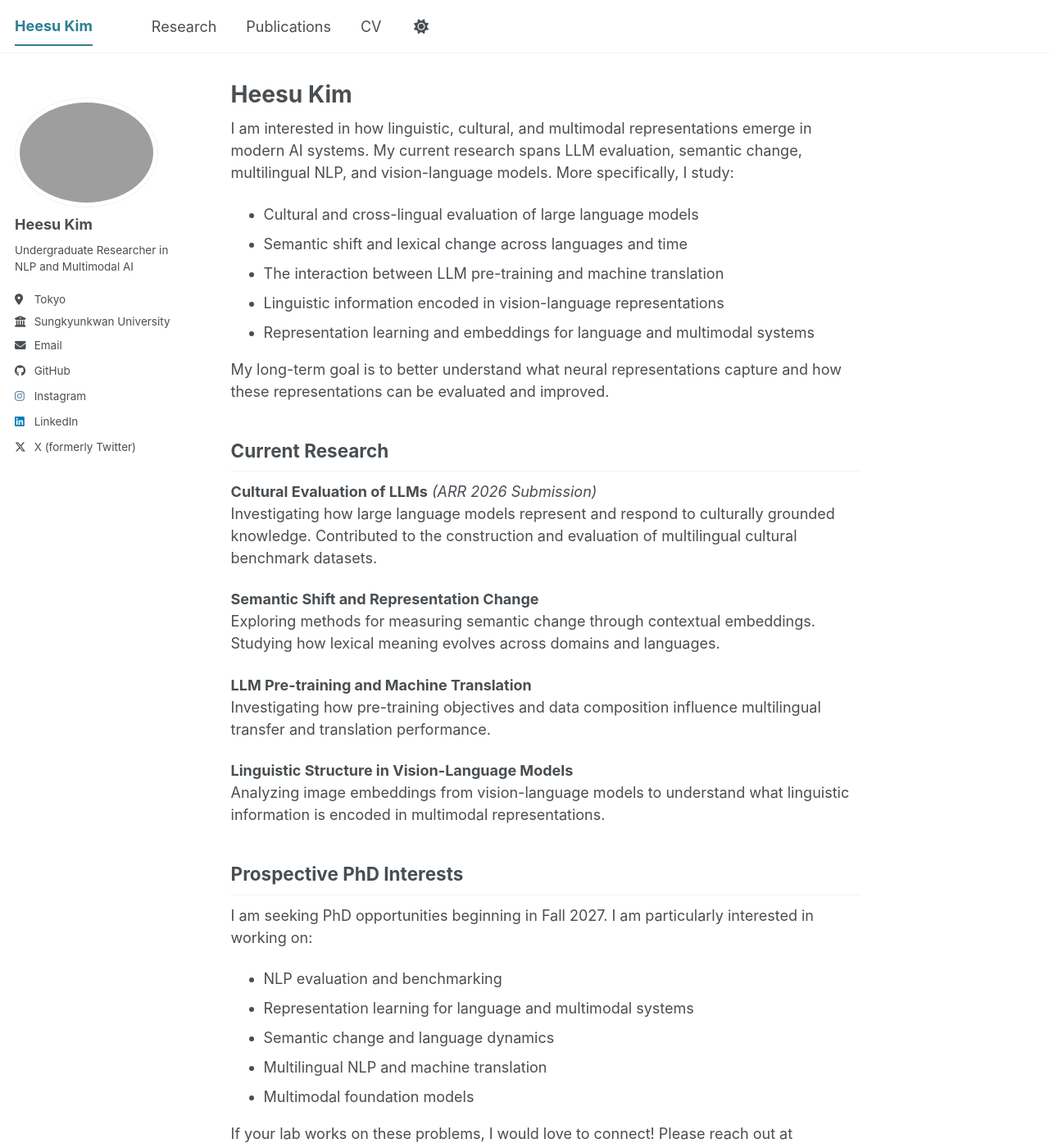
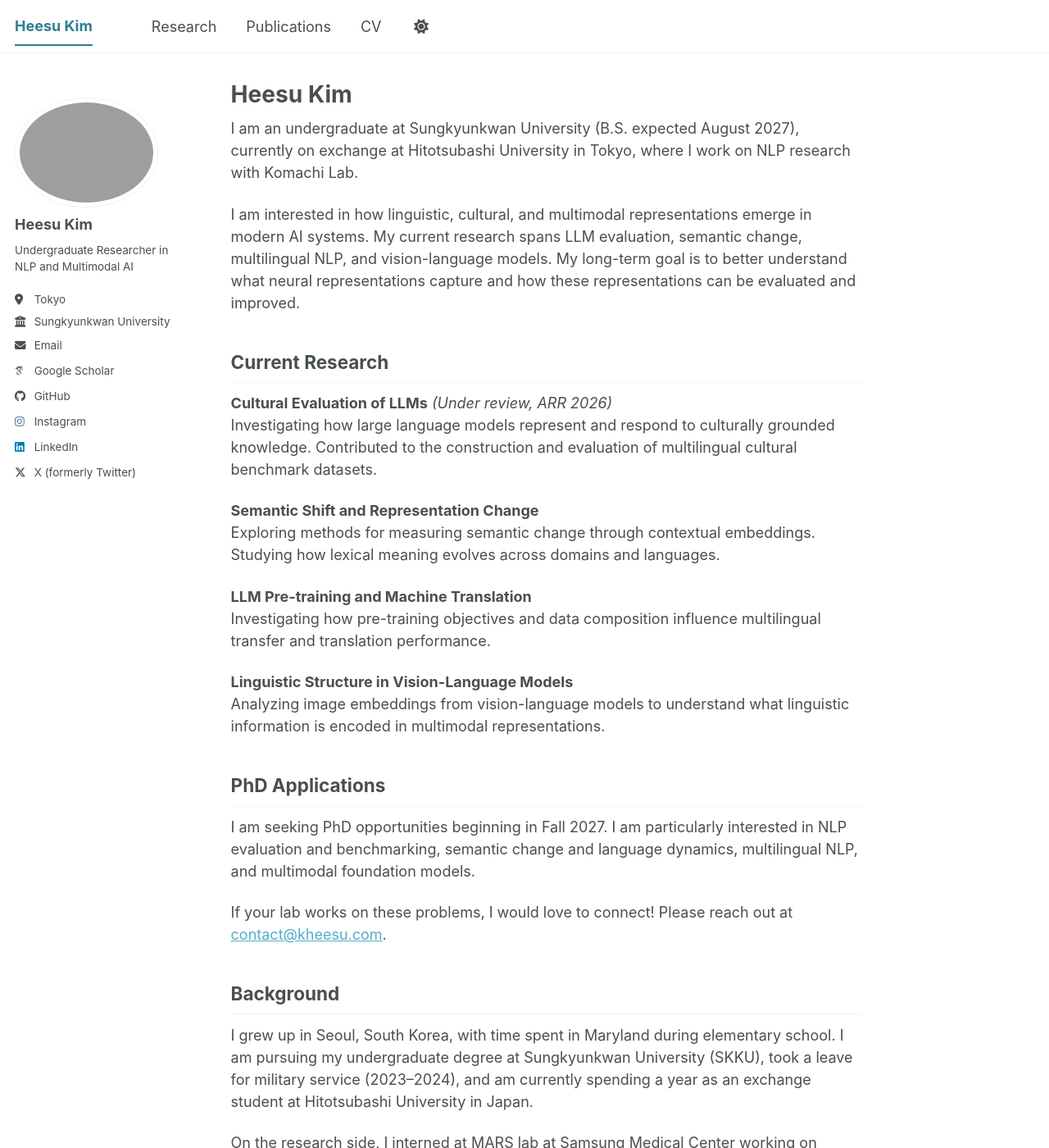
Before and after one commit to kheesu/kheesu.github.io, a Jekyll site: the page built from _pages/about.md, in a window 1280 px wide and 1400 px high. Shown: the whole window at 82% size. Built offline with Jekyll 4.4.1, drawn with Linux system fonts in a browser that asks for light colours; some web fonts are replaced; a script bundle is joined from its source files by our own code; library files that are not in the unit come from our copies; some of the changed text lies outside the part shown.

Commit message:
Cleaned up the pages and structure of the repo

```diff
--- a/_config.yml
+++ b/_config.yml
@@ -35,7 +35,7 @@ author:
   # Academic websites
   academia         : # URL
   arxiv            : # URL - Update with the correct link to your profile
-  googlescholar    : #"https://scholar.google.com/citations?user=PS_CX0AAAAAJ"
+  googlescholar    : "https://scholar.google.com/citations?user=flJtmSoAAAAJ"
   inspire-hep      : # URL
   impactstory      : # URL
   orcid            : #"https://orcid.org/yourorcidurl"
--- a/_pages/about.md
+++ b/_pages/about.md
@@ -8,20 +8,14 @@ redirect_from:
 ---
 
 
-I am interested in how linguistic, cultural, and multimodal representations emerge in modern AI systems. My current research spans LLM evaluation, semantic change, multilingual NLP, and vision-language models. More specifically, I study:
+I am an undergraduate at Sungkyunkwan University (B.S. expected August 2027), currently on exchange at Hitotsubashi University in Tokyo, where I work on NLP research with Komachi Lab.
 
-- Cultural and cross-lingual evaluation of large language models
-- Semantic shift and lexical change across languages and time
-- The interaction between LLM pre-training and machine translation
-- Linguistic information encoded in vision-language representations
-- Representation learning and embeddings for language and multimodal systems
-
-My long-term goal is to better understand what neural representations capture and how these representations can be evaluated and improved.
+I am interested in how linguistic, cultural, and multimodal representations emerge in modern AI systems. My current research spans LLM evaluation, semantic change, multilingual NLP, and vision-language models. My long-term goal is to better understand what neural representations capture and how these representations can be evaluated and improved.
 
 
 ## Current Research
 
-**Cultural Evaluation of LLMs** *(ARR 2026 Submission)*
+**Cultural Evaluation of LLMs** *(Under review, ARR 2026)*
 Investigating how large language models represent and respond to culturally grounded knowledge. Contributed to the construction and evaluation of multilingual cultural benchmark datasets.
 
 **Semantic Shift and Representation Change**
@@ -34,15 +28,9 @@ Investigating how pre-training objectives and data composition influence multili
 Analyzing image embeddings from vision-language models to understand what linguistic information is encoded in multimodal representations.
 
 
-## Prospective PhD Interests
+## PhD Applications
 
-I am seeking PhD opportunities beginning in Fall 2027. I am particularly interested in working on:
-
-- NLP evaluation and benchmarking
-- Representation learning for language and multimodal systems
-- Semantic change and language dynamics
-- Multilingual NLP and machine translation
-- Multimodal foundation models
+I am seeking PhD opportunities beginning in Fall 2027. I am particularly interested in NLP evaluation and benchmarking, semantic change and language dynamics, multilingual NLP, and multimodal foundation models.
 
 If your lab works on these problems, I would love to connect!
 Please reach out at [contact@kheesu.com](mailto:contact@kheesu.com).
@@ -50,9 +38,9 @@ Please reach out at [contact@kheesu.com](mailto:contact@kheesu.com).
 
 ## Background
 
-I grew up in Seoul, South Korea, with time spent in Maryland during elementary school. I completed my undergraduate studies at Sungkyunkwan University (SKKU), took a leave for military service (2023–2024), and spent a year as an exchange student at Hitotsubashi University in Japan.
+I grew up in Seoul, South Korea, with time spent in Maryland during elementary school. I am pursuing my undergraduate degree at Sungkyunkwan University (SKKU), took a leave for military service (2023–2024), and am currently spending a year as an exchange student at Hitotsubashi University in Japan.
 
-On the research side, I interned at MARS lab at Samsung Medical Center working on computer vision tasks, then joined Komachi Lab at Hitotsubashi University where I worked on NLP projects.
+On the research side, I interned at MARS lab at Samsung Medical Center working on computer vision tasks, then joined Komachi Lab at Hitotsubashi University where I work on NLP projects. I also published work on hierarchical reinforcement learning for autonomous trading at ICTC 2025.
 
 ## Hobbies
 
```
Also changed, not shown: _publications/2026-01-01-cultural-llm-eval.md (+2 -2 lines), files/bibtex1.bib (deleted, +0 -10 lines), 7 other files.
